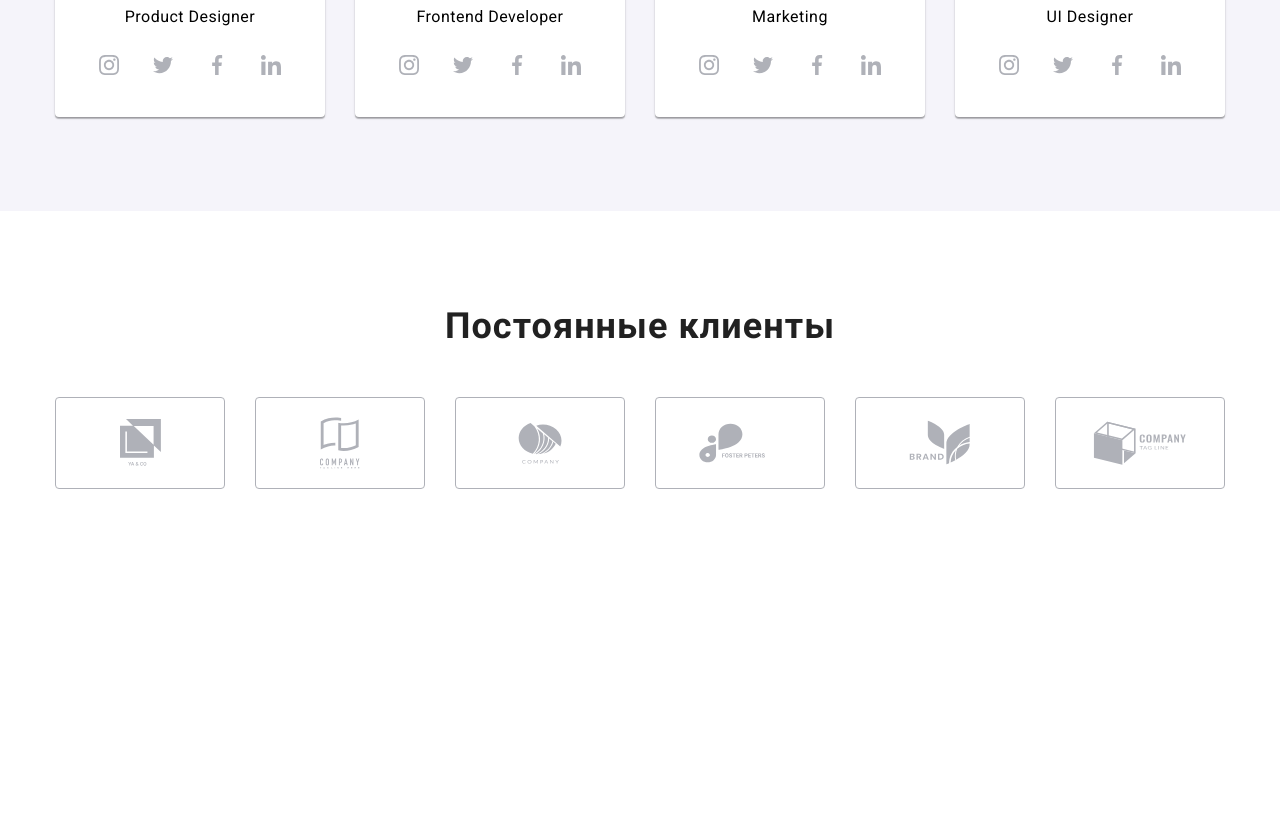
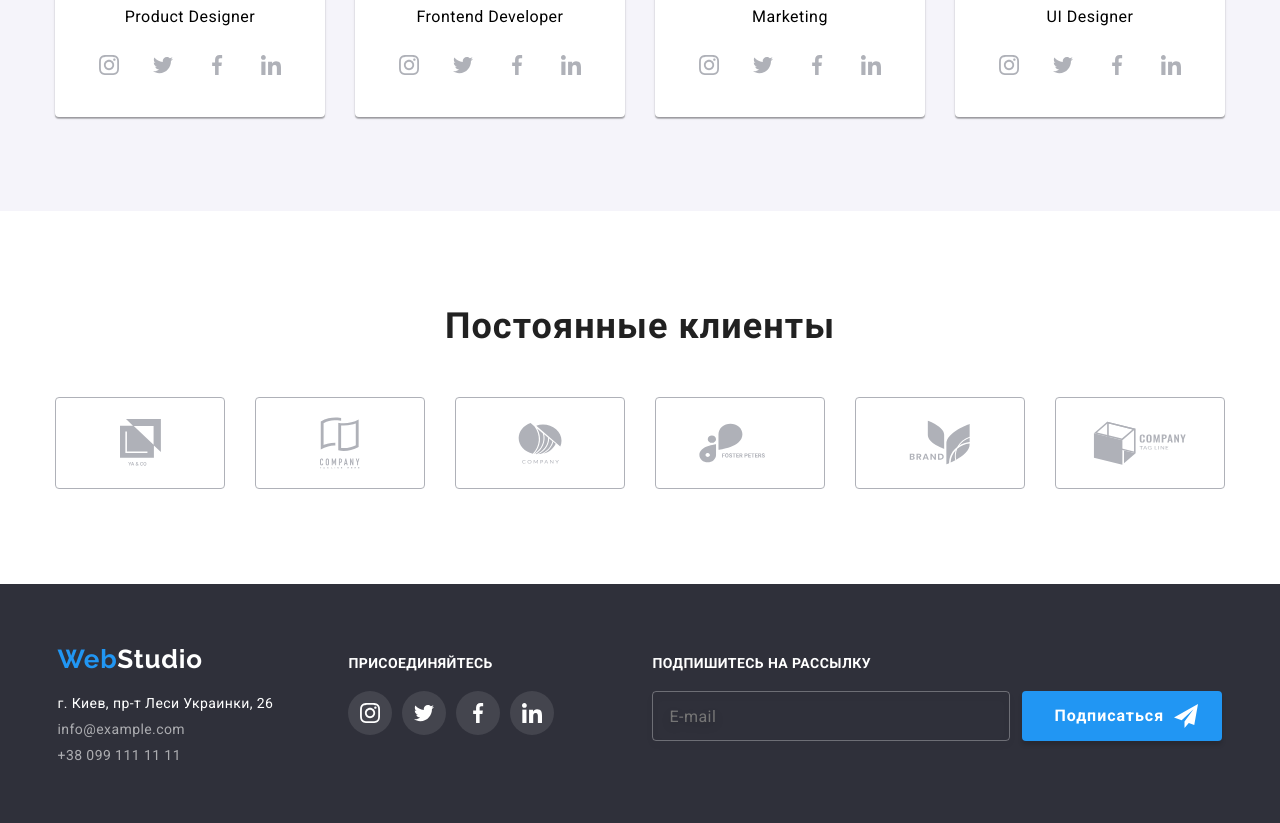
Before and after one commit to korolovdmitriy/goit-markup-hw-08, a plain HTML site: page index.html in a window 1280 px wide. Shown: the part 2019-2842 px from the top of the page. Before the commit the page ends 2603 px from the top, so only its background shows below. Drawn offline with nearby package versions, Linux system fonts and the light colour scheme.

Commit message:
адаптировано модальное окно и футер

```diff
--- a/index.html
+++ b/index.html
@@ -479,7 +479,7 @@
 
       <!-- Footer -->
 
-      <!-- <footer class="footer">
+      <footer class="footer">
       <div class="footer__conteiner conteiner">
         <div class="footer__address">
           <a class="logo" href="./index.html">
@@ -547,11 +547,11 @@
           </form>
         </div>
       </div>
-    </footer> -->
+    </footer>
 
       <!-- modal -->
 
-      <!-- <div class="backdrop is-hidden" data-modal>
+      <div class="backdrop is-hidden" data-modal>
       <div class="modal">
         <button type="button" class="close-btn" data-modal-close>
           <svg width="11" height="11">
@@ -608,7 +608,4 @@
 
     <script src="./js/modal.js"></script>
   </body>
-</html> -->
-    </main>
-  </body>
 </html>
--- a/sass/components/_modal.scss
+++ b/sass/components/_modal.scss
@@ -4,14 +4,19 @@
   left: 50%;
 
   transform: translate(-50%, -50%) scale(1);
-  width: 530px;
-  height: 580px;
+  width: 450px;
+  height: 610px;
   background: var(--primary-white);
   box-shadow: 0px 1px 3px rgba(0, 0, 0, 0.12), 0px 1px 1px rgba(0, 0, 0, 0.14),
     0px 2px 1px rgba(0, 0, 0, 0.2);
   border-radius: 4px;
 
   transition: transform 250ms cubic-bezier(0.4, 0, 0.2, 1);
+
+  @media screen and (min-width: 1200px) {
+    width: 530px;
+    height: 580px;
+  }
 }
 
 .close-btn {
@@ -140,14 +145,17 @@
   align-items: center;
   margin: 0 auto;
 
-  font-size: 14px;
+  font-size: 12px;
   line-height: 1.7;
   letter-spacing: 0.03em;
   color: var(--text-color);
+
+  @media screen and (min-width: 1200px) {
+    font-size: 14px;
+  }
 }
 
 .checkbox-link {
-  font-size: 14px;
   line-height: 1.7;
   letter-spacing: 0.03em;
   text-decoration-line: underline;
--- a/sass/layout/_page-footer.scss
+++ b/sass/layout/_page-footer.scss
@@ -4,9 +4,27 @@
 
   background-color: var(--primary-background-color);
 }
+
+.footer__conteiner {
+  display: flex;
+  flex-direction: column;
+  align-items: center;
+
+  @media screen and (min-width: 768px) {
+    flex-direction: row;
+    align-items: baseline;
+    flex-wrap: wrap;
+    justify-content: space-around;
+  }
+
+  @media screen and (min-width: 1200px) {
+    flex-direction: row;
+    align-items: baseline;
+  }
+}
+
 .address {
   margin-top: 20px;
-
   font-style: normal;
   line-height: 1.2;
   letter-spacing: 0.03em;
@@ -14,6 +32,11 @@
 
 .address__text {
   color: var(--primary-white);
+  text-align: center;
+
+  @media screen and (min-width: 1200px) {
+    text-align: left;
+  }
 }
 
 .address__link {
@@ -26,22 +49,55 @@
   }
 }
 
+.address__list {
+  text-align: center;
+
+  @media screen and (min-width: 1200px) {
+    text-align: left;
+  }
+}
+
 .address__item:not(:first-child),
 .address__list {
   margin-top: 9px;
 }
 
-.footer__conteiner {
+.footer__address {
   display: flex;
-  align-items: baseline;
-}
+  align-items: center;
+  flex-direction: column;
 
-.footer__address {
-  margin-right: 70px;
+  // @media screen and (min-width: 768px) {
+  //   margin-right: 165px;
+  // }
+
+  @media screen and (min-width: 1200px) {
+    margin-right: 70px;
+    display: inline-block;
+  }
 }
 
 .footer__link {
-  margin-right: 93px;
+  margin-top: 60px;
+
+  @media screen and (min-width: 768px) {
+    margin-top: 0;
+  }
+  @media screen and (min-width: 1200px) {
+    margin-right: 93px;
+  }
+}
+
+.footer__subscribe {
+  // display: flex;
+  // flex-direction: column;
+  // align-items: center;
+  margin-top: 60px;
+
+  @media screen and (min-width: 1200px) {
+    // flex-direction: row;
+    margin-top: 0;
+  }
 }
 
 .footer__title {
@@ -52,6 +108,11 @@
   letter-spacing: 0.03em;
   text-transform: uppercase;
   color: var(--primary-white);
+
+  text-align: center;
+  @media screen and (min-width: 1200px) {
+    text-align: left;
+  }
 }
 
 .social-list {
@@ -82,7 +143,12 @@
 
 .footer__form {
   display: flex;
+  flex-direction: column;
   align-items: center;
+
+  @media screen and (min-width: 1200px) {
+    flex-direction: row;
+  }
 }
 
 .footer__btn {
@@ -112,7 +178,12 @@
 }
 
 .footer__mail {
-  margin-right: 12px;
+  margin-bottom: 20px;
+
+  @media screen and (min-width: 1200px) {
+    margin-right: 12px;
+    margin-bottom: 0;
+  }
 }
 
 .footer__input {
```
Also changed, not shown: css/main.css, css/main.min.css, 2 other files.
